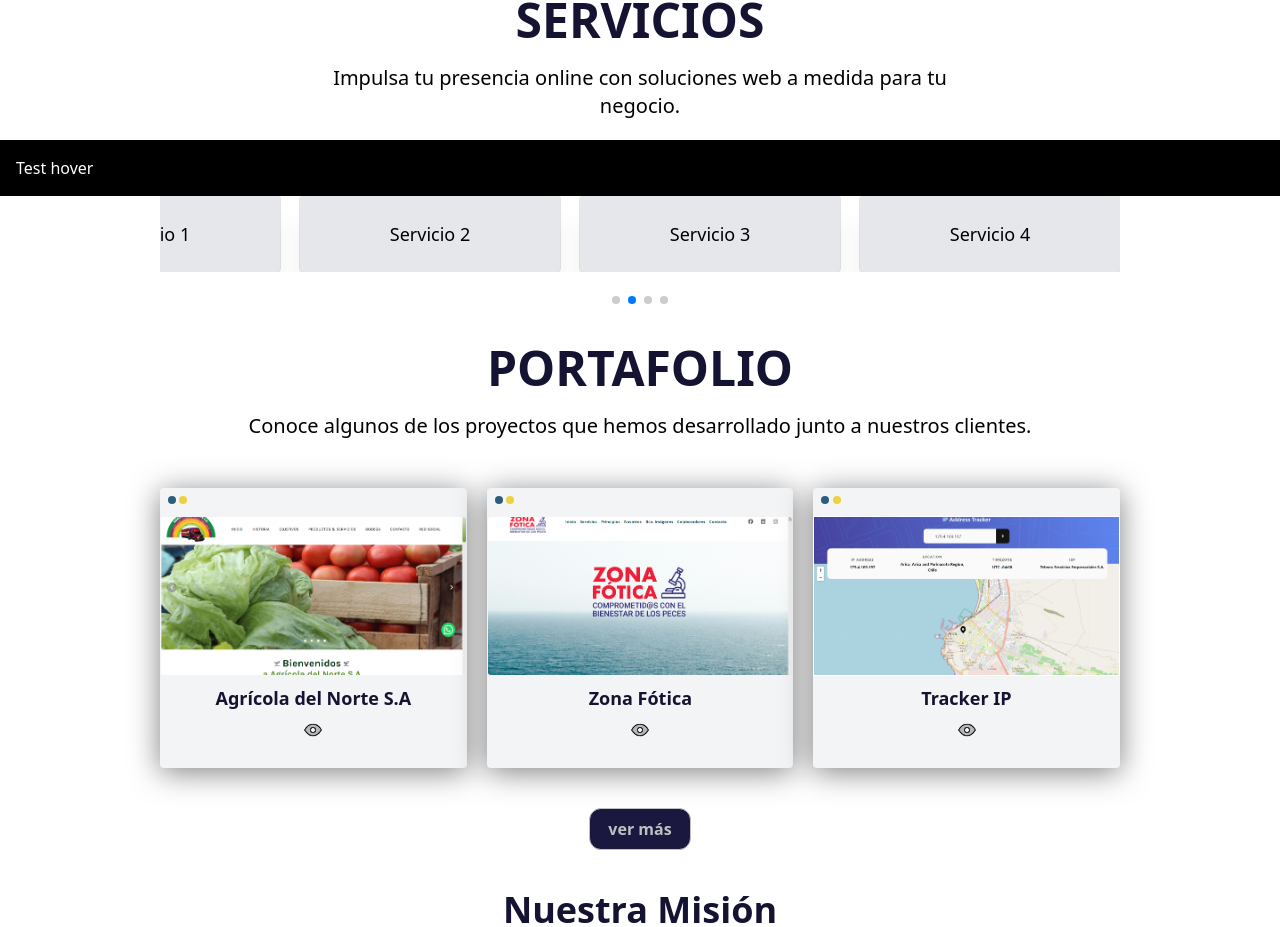
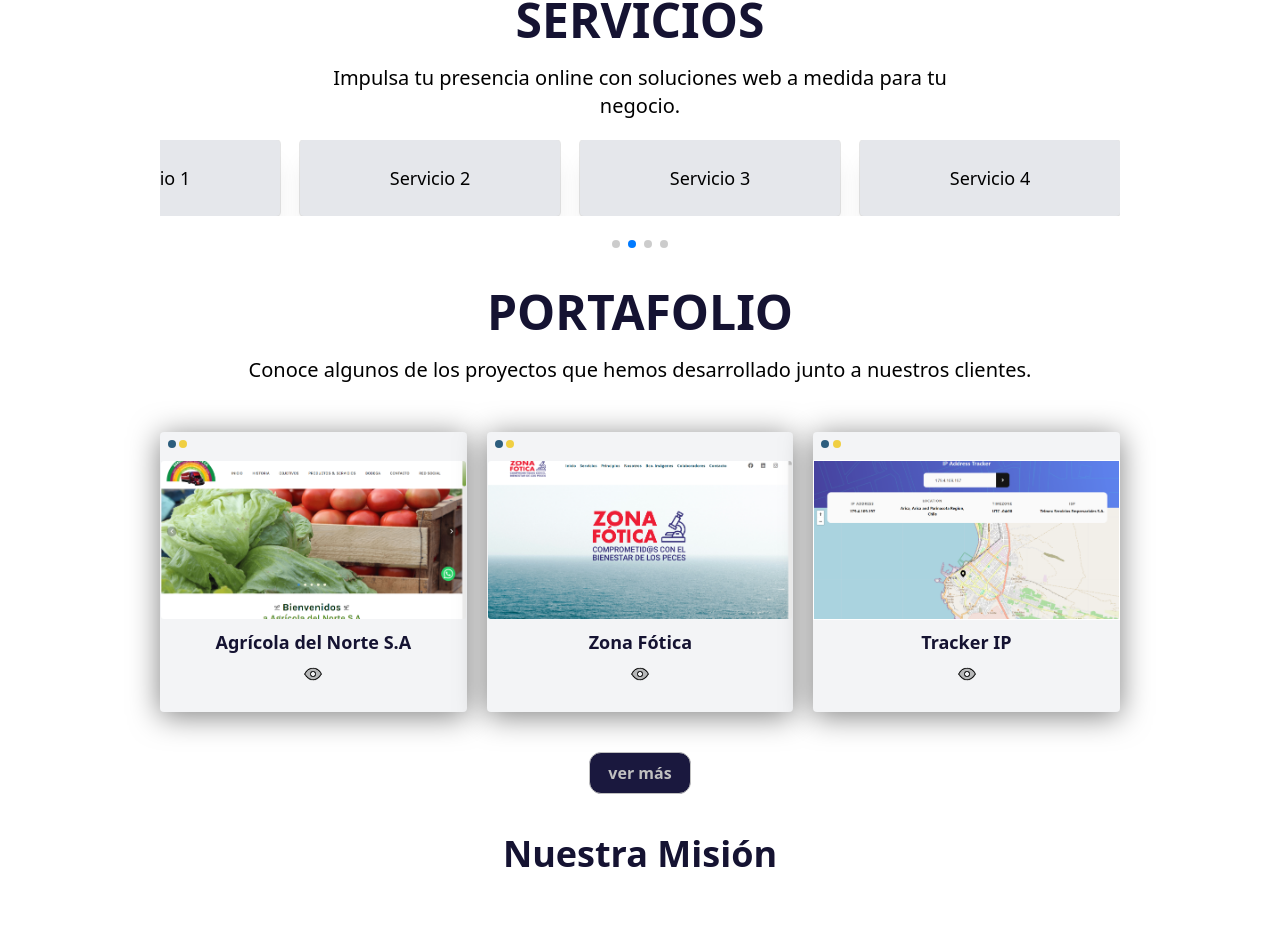
Before and after one commit to hectrhcc/Solware, a React (Vite) app: page / in a window 1280 px wide. Shown: the part 947-1874 px from the top of the page. Built offline with nearby package versions, Linux system fonts and the light colour scheme; grey boxes are pictures that could not be loaded.

Commit message:
quito test

```diff
--- a/src/components/Servicios.jsx
+++ b/src/components/Servicios.jsx
@@ -14,9 +14,7 @@ export default function Servicios() {
       <p className=' text-md md:text-lg w-11/12 md:w-2/3 lg:w-1/2 mx-auto text-center lg:text-xl mb-5' data-aos="fade-up">
       Impulsa tu presencia online con soluciones web a medida para tu negocio.
       </p>
-<div className="p-4 text-white bg-black hover:bg-red-500">
-  Test hover
-</div>
+
       <div className='w-[73%] md:w-4/5 lg:w-3/4 mx-auto mb-1' data-aos="zoom-in">
         <Swiper
           spaceBetween={20}
```
